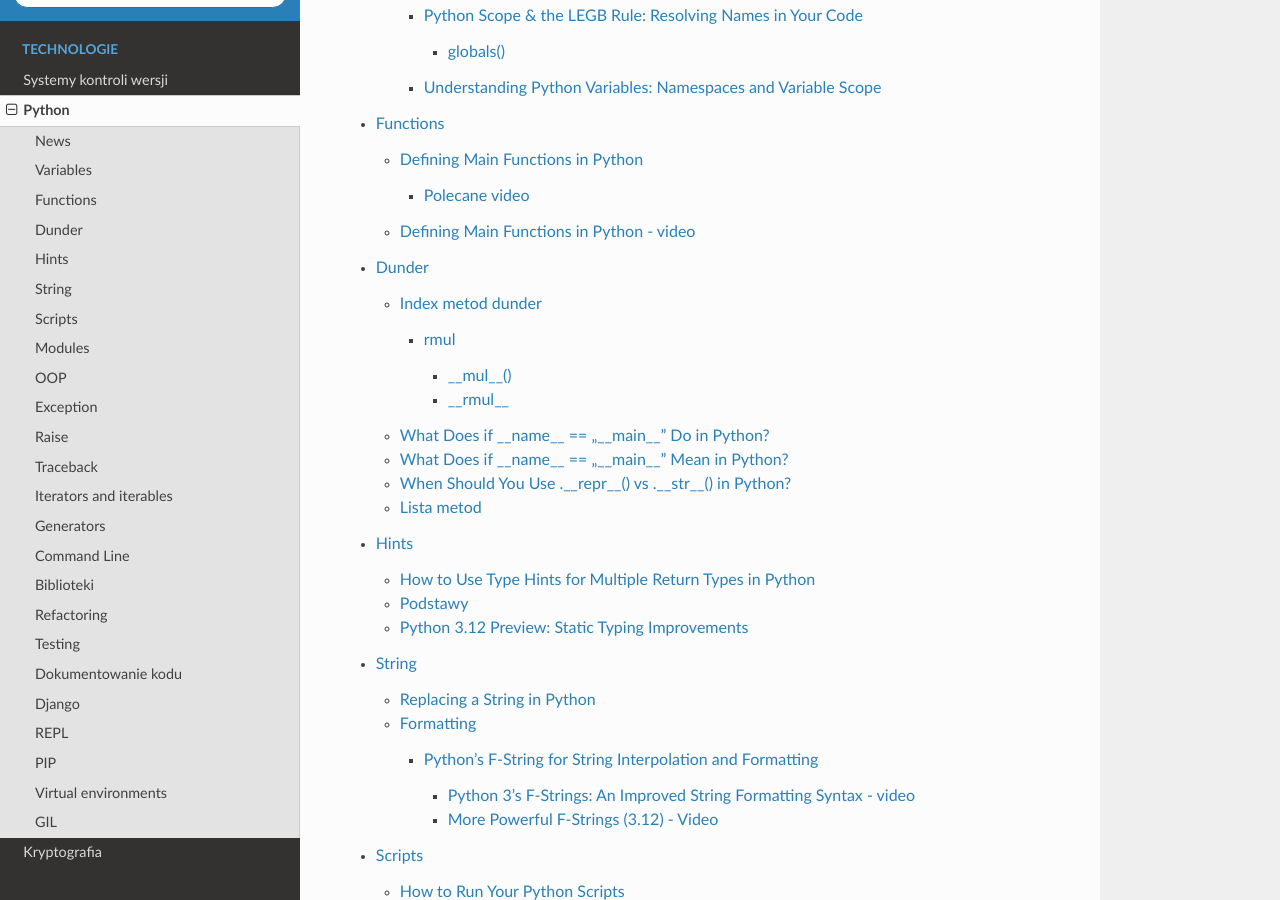
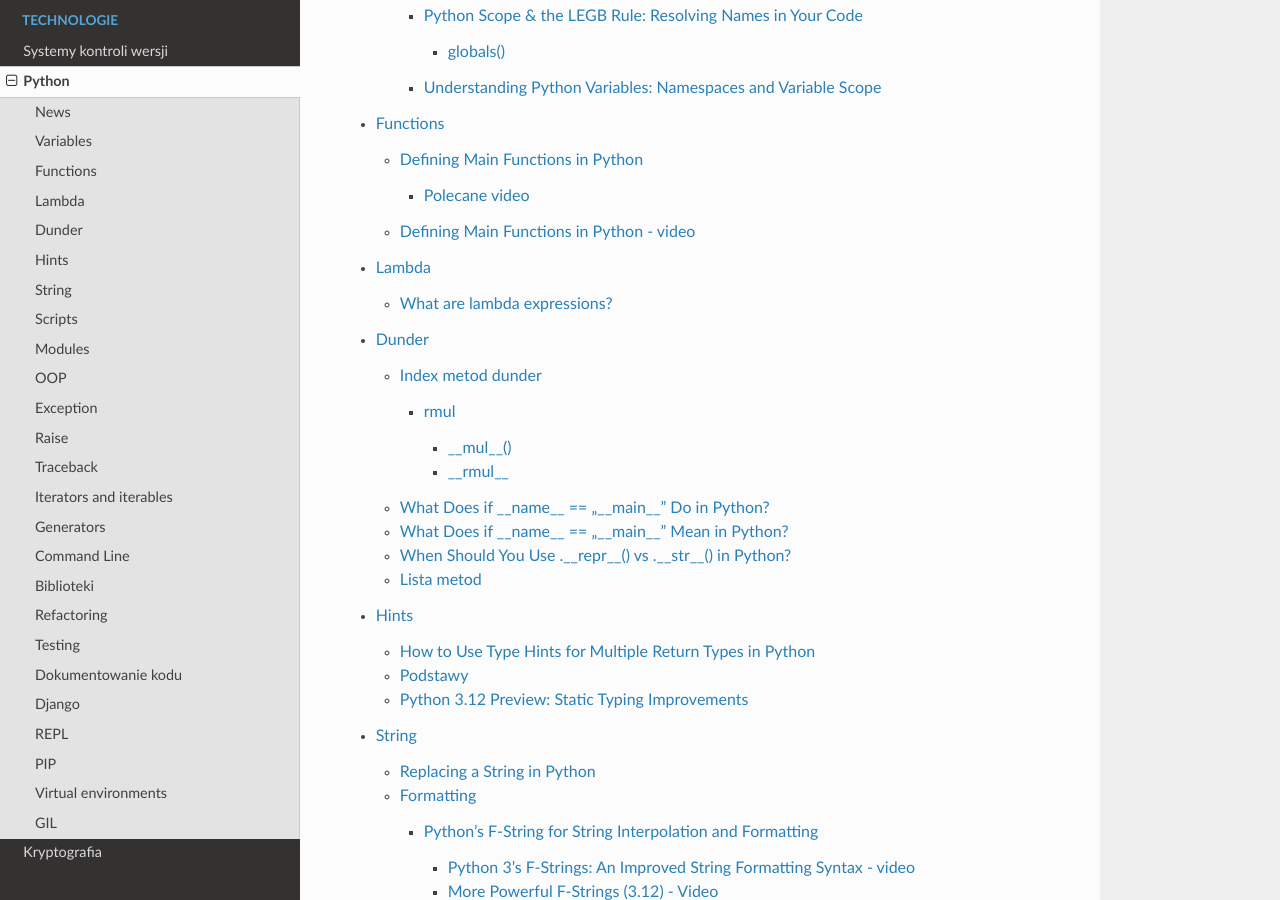
Before and after one commit to limielski/UsingSphinx, a Sphinx documentation site: the page built from docs/source/python/index.rst, in a window 1280 px wide and 900 px high, scrolled down 612 px. Built offline with Sphinx 7.4.7 and the Read the Docs theme 2.0.0, drawn with Linux system fonts in a browser that asks for light colours.

Commit message:
add lambda, lambda expressions

```diff
--- a/docs/source/python/index.rst
+++ b/docs/source/python/index.rst
@@ -7,6 +7,7 @@ Python
    news/index
    variables/index
    functions/index
+   lambda/index
    dunder/index
    hints/index
    string/index
--- /dev/null
+++ b/docs/source/python/lambda/index.rst
@@ -0,0 +1,6 @@
+Lambda
+======
+
+.. toctree::
+
+   lambda0-0
--- /dev/null
+++ b/docs/source/python/lambda/lambda0-0.rst
@@ -0,0 +1,4 @@
+What are lambda expressions?
+============================
+
+https://www.pythonmorsels.com/lambda-expressions/
```
